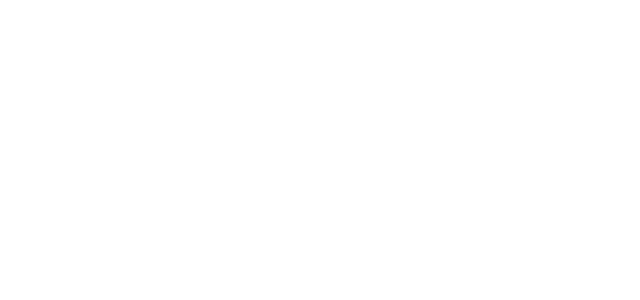
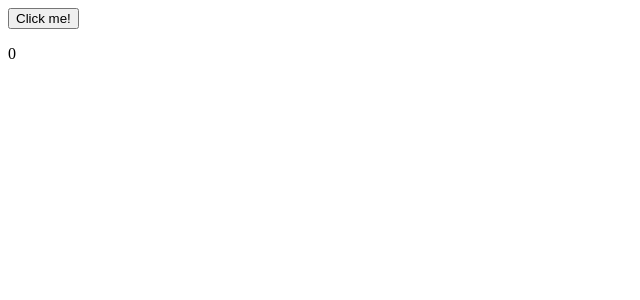
Before and after one commit to nmartou/Game-Vue, a Nuxt app in the folder game-vue/: page /test in a window 1280 px wide. Before the commit this address had no page. Shown: the top 300 px of the page, without its empty margins (0-640 px from the left). Built offline with nearby package versions, Linux system fonts and the light colour scheme.

Commit message:
Add: test page with button click + 1

```diff
--- /dev/null
+++ b/game-vue/pages/test.vue
@@ -0,0 +1,12 @@
+<template>
+    <button @click="x++">Click me!</button>
+    <p>{{ x }}</p>
+</template>
+
+<script setup>
+    const x = ref(0);
+</script>
+
+<style scoped>
+
+</style>
```
